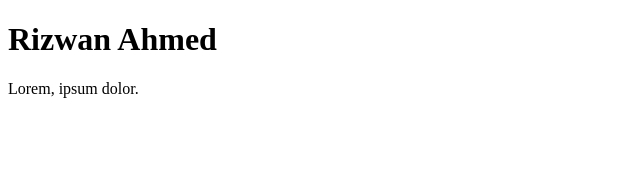
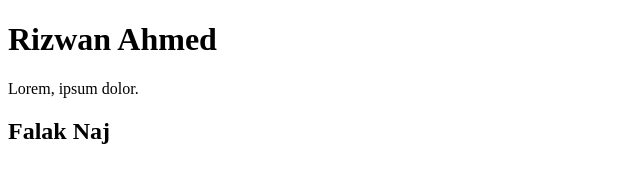
Before and after one commit to iAmBeastSlayer/myRepo, a plain HTML site: page index.html in a window 1280 px wide. Shown: the whole page, without its empty margins (0-640 px from the left). Drawn offline with Linux system fonts and the light colour scheme.

Commit message:
Nikal Bhai

```diff
--- a/index.html
+++ b/index.html
@@ -8,5 +8,6 @@
 <body>
     <h1>Rizwan Ahmed</h1>
     <p>Lorem, ipsum dolor.</p>
+    <h2>Falak Naj</h2>
 </body>
 </html>
```
